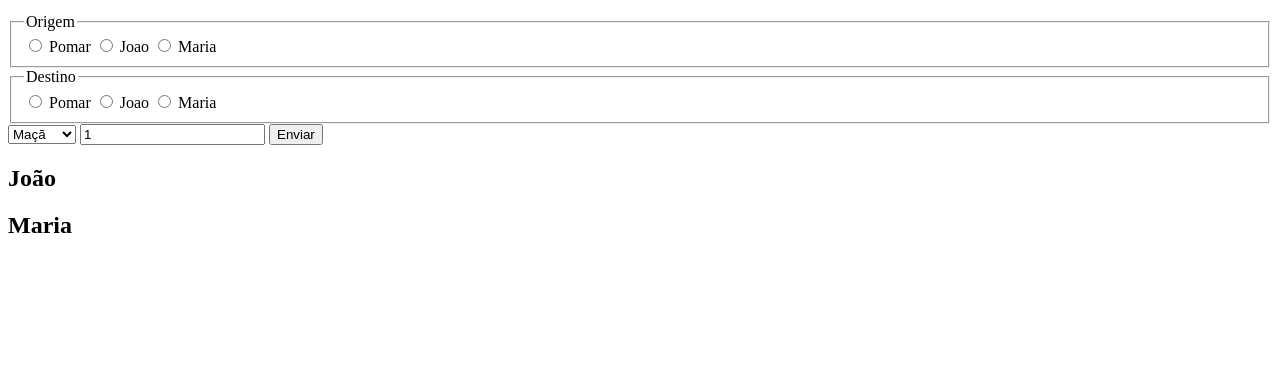
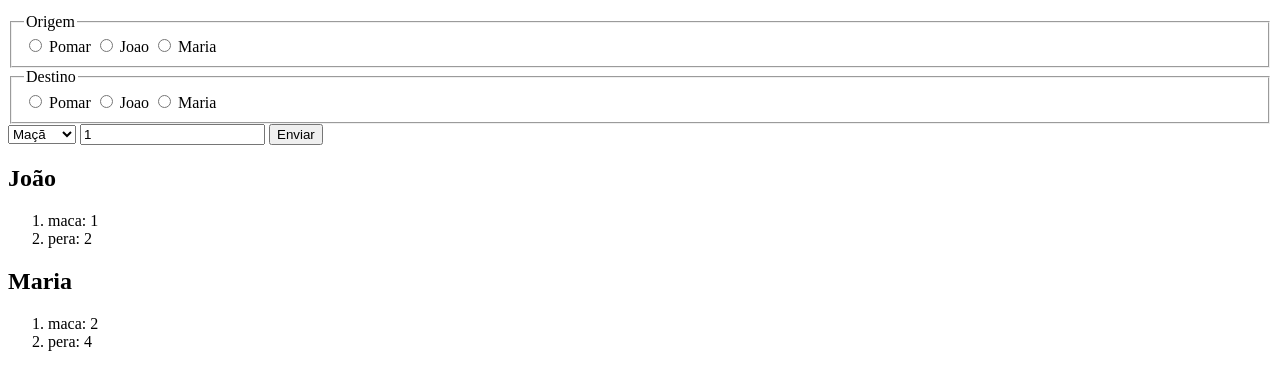
Before and after one commit to ufjf-dcc202/ufjf-dcc202-2023-3-b-atv12-AlexandreVp, a website with bundled scripts: page index.html in a window 1280 px wide. Shown: the part 101-486 px from the top of the page. Built offline with nearby package versions, Linux system fonts and the light colour scheme.

Commit message:
Adicionando ol's para joao e maria

```diff
--- a/index.html
+++ b/index.html
@@ -47,7 +47,9 @@
         </section>
         <section id="saida">
             <h2>João</h2>
+            <ol id="joao"></ol>
             <h2>Maria</h2>
+            <ol id="maria"></ol>
         </section>
     </main>
 </body>
```
